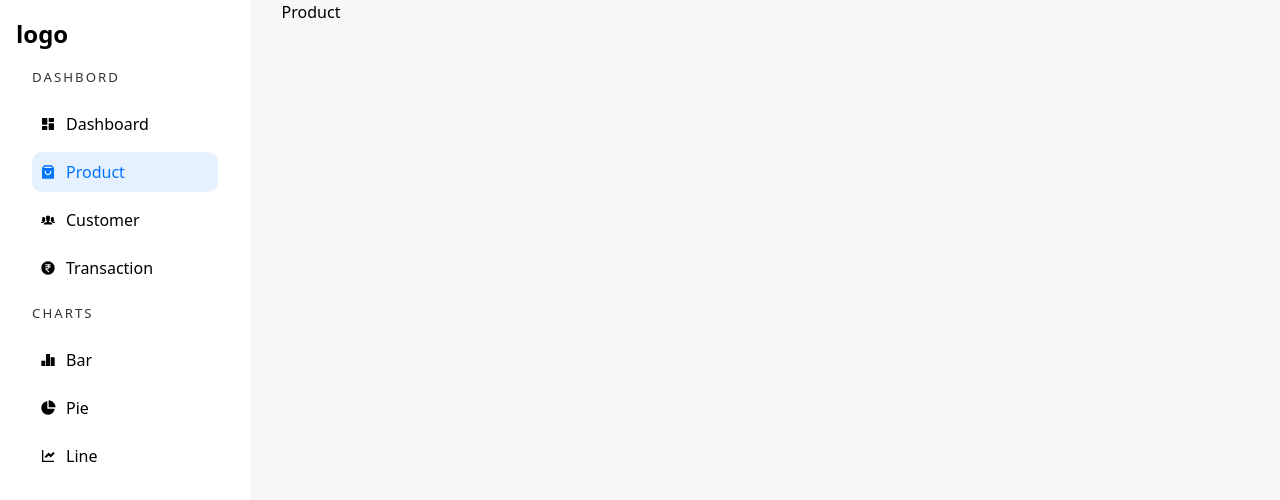
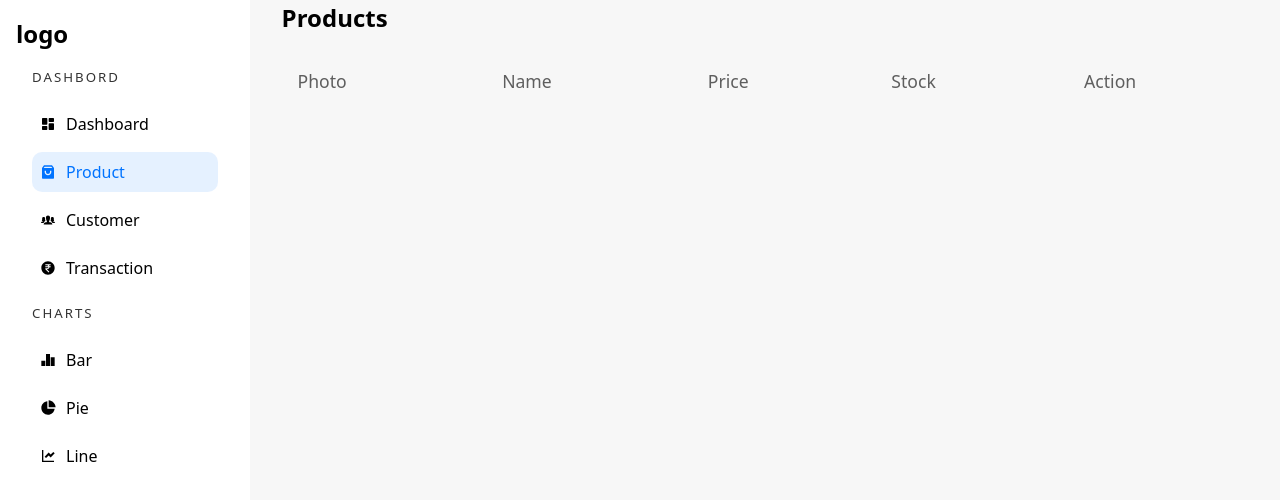
Before and after one commit to Amanatri0/Admin-dashboard, a React app: page /admin/product in a window 1280 px wide. Shown: the top 500 px of the page. Built offline with nearby package versions, Linux system fonts and the light colour scheme; the HTML template or start-up script is replaced by a standard one.

Commit message:
Layout of product page

```diff
--- a/src/pages/Products.tsx
+++ b/src/pages/Products.tsx
@@ -1,11 +1,59 @@
+import { useCallback, useState, type ReactElement } from "react";
 import AdminSidebar from "../component/AdminSidebar";
+import TableHOC from "../component/TableHOC";
+import type { ColumnDef } from "@tanstack/react-table";
+
+interface Datatype {
+  photo: string;
+  name: string;
+  price: number;
+  stock: number;
+  action: ReactElement;
+}
+
+const columns: ColumnDef<Datatype>[] = [
+  {
+    accessorKey: "photo",
+    header: "Photo",
+  },
+  {
+    accessorKey: "name",
+    header: "Name",
+  },
+  {
+    accessorKey: "price",
+    header: "Price",
+  },
+  {
+    accessorKey: "stock",
+    header: "Stock",
+  },
+  {
+    accessorKey: "action",
+    header: "Action",
+  },
+];
+
+const arr: Datatype[] = [];
 
 const Products = () => {
+  const [data] = useState<Datatype[]>(arr);
+
+  const Table = useCallback(() => {
+    return (
+      <TableHOC<Datatype>
+        columns={columns}
+        data={data}
+        containerClassname="dashboardProductBox"
+        heading="Products"
+      />
+    );
+  }, []);
   return (
     <div className="adminContainer">
       {/* Sidebar */}
       <AdminSidebar />
-      <main>Product</main>
+      <main>{Table()}</main>
     </div>
   );
 };
```
